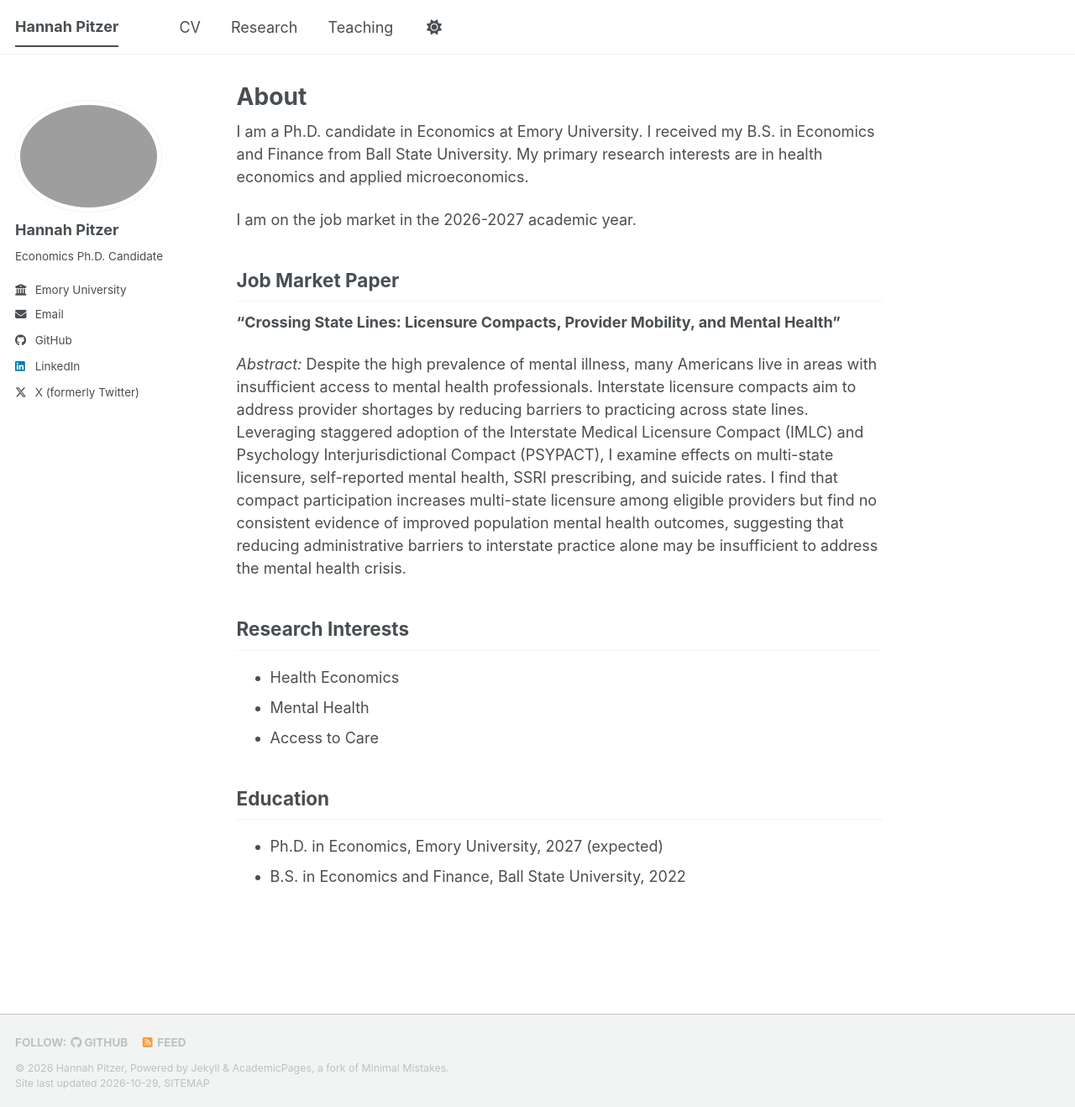
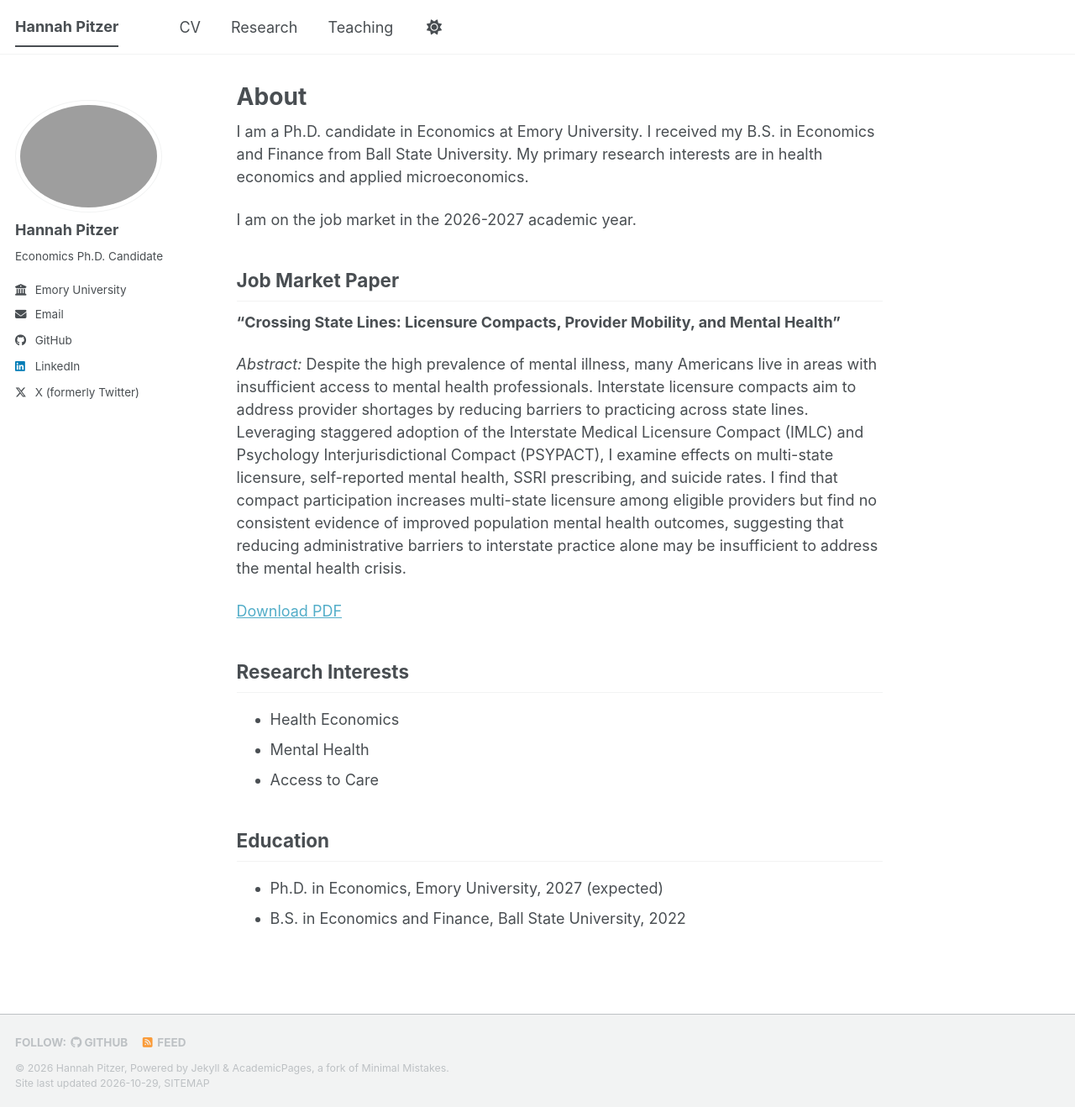
Before and after one commit to hdpitzer/hdpitzer.github.io, a Jekyll site: the page built from _pages/about.md, in a window 1280 px wide and 1318 px high. Shown: the whole window at 84% size. Built offline with Jekyll 4.4.1, drawn with Linux system fonts in a browser that asks for light colours; a style sheet for code colours, icons or effects is not loaded.

Commit message:
Update about.md

```diff
--- a/_pages/about.md
+++ b/_pages/about.md
@@ -17,7 +17,7 @@ I am on the job market in the 2026-2027 academic year.
 
 *Abstract:* Despite the high prevalence of mental illness, many Americans live in areas with insufficient access to mental health professionals. Interstate licensure compacts aim to address provider shortages by reducing barriers to practicing across state lines. Leveraging staggered adoption of the Interstate Medical Licensure Compact (IMLC) and Psychology Interjurisdictional Compact (PSYPACT), I examine effects on multi-state licensure, self-reported mental health, SSRI prescribing, and suicide rates. I find that compact participation increases multi-state licensure among eligible providers but find no consistent evidence of improved population mental health outcomes, suggesting that reducing administrative barriers to interstate practice alone may be insufficient to address the mental health crisis.
 
-<!--[Download PDF](/files/jmp.pdf)-->
+[Download PDF](/files/licensure-mh.pdf)
 
 ## Research Interests
 
```
